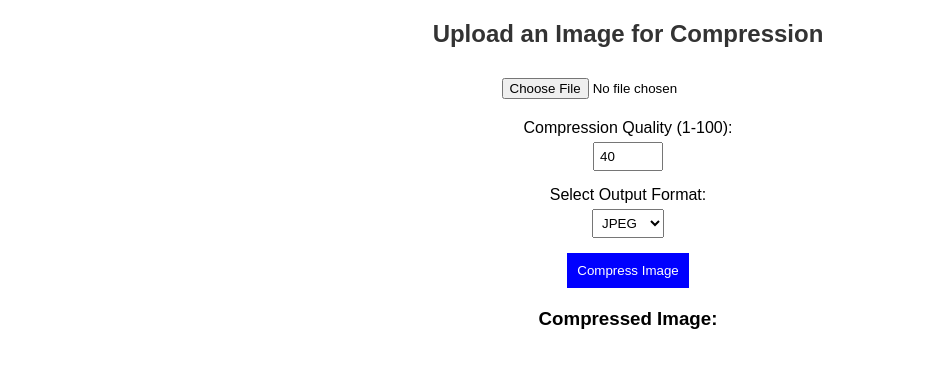
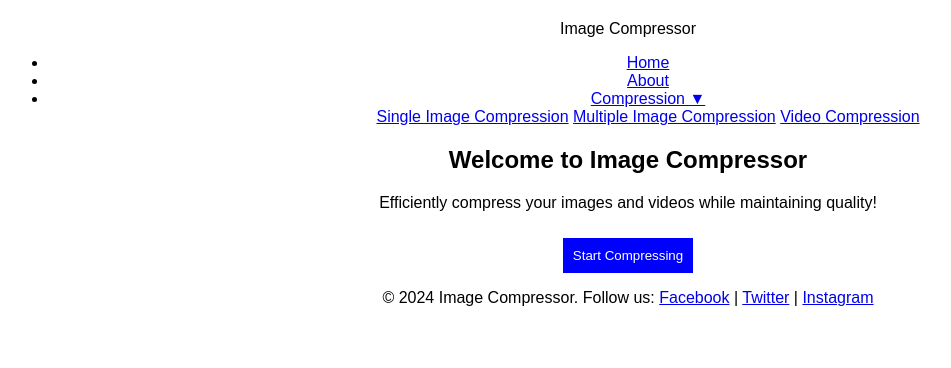
Before and after one commit to martinondiwa/image_compression, a Flask app: page / in a window 1280 px wide. Shown: the top 368 px of the page, without its empty margins (12-963 px from the left). Run offline with Flask 3, Linux system fonts and the light colour scheme.

Commit message:
Update index.html
updated index.html

```diff
--- a/templates/index.html
+++ b/templates/index.html
@@ -1,33 +1,11 @@
-<!DOCTYPE html>
-<html lang="en">
-<head>
-    <meta charset="UTF-8">
-    <meta name="viewport" content="width=device-width, initial-scale=1.0">
-    <title>Image Compression</title>
-    <link rel="stylesheet" href="{{ url_for('static', filename='css/style.css') }}">
-</head>
-<body>
-    <h2>Upload an Image for Compression</h2>
+{% extends 'base.html' %}
 
-    <form id="uploadForm" enctype="multipart/form-data">
-        <input type="file" name="image" id="imageInput" required>
+{% block title %}Home - Image Compression{% endblock %}
 
-        <label for="quality">Compression Quality (1-100):</label>
-        <input type="number" id="quality" name="quality" min="1" max="100" value="40">
-
-        <label for="format">Select Output Format:</label>
-        <select id="format" name="format">
-            <option value="JPEG">JPEG</option>
-            <option value="PNG">PNG</option>
-            <option value="WEBP">WEBP</option>
-        </select>
-
-        <button type="submit">Compress Image</button>
-    </form>
-
-    <h3>Compressed Image:</h3>
-    <a id="downloadLink" href="#" style="display: none;" download>Download Compressed Image</a>
-
-    <script src="{{ url_for('static', filename='js/script.js') }}"></script>
-</body>
-</html>
+{% block content %}
+<section class="hero">
+    <h1>Welcome to Image Compressor</h1>
+    <p>Efficiently compress your images and videos while maintaining quality!</p>
+    <button onclick="window.location.href='{{ url_for('compression') }}'">Start Compressing</button>
+</section>
+{% endblock %}
```
